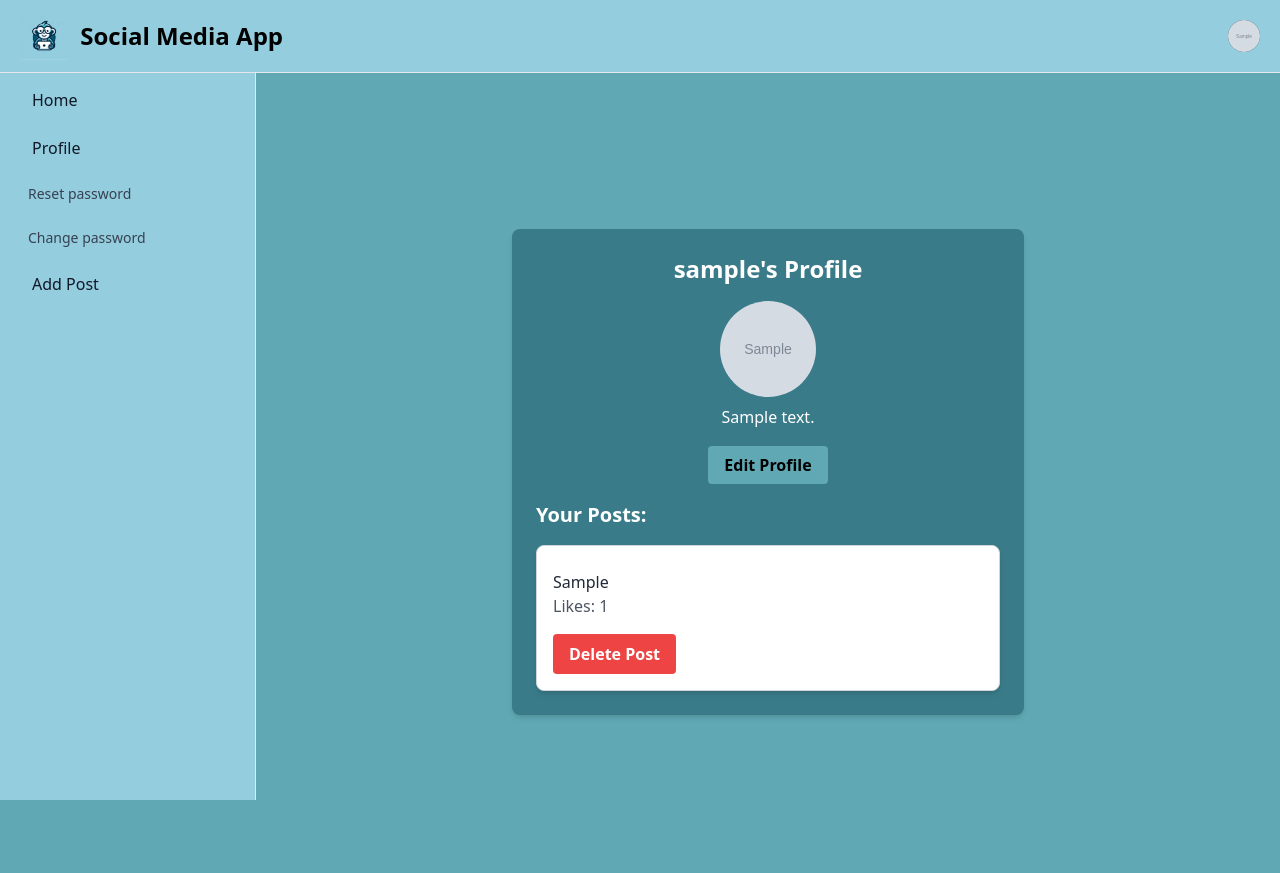
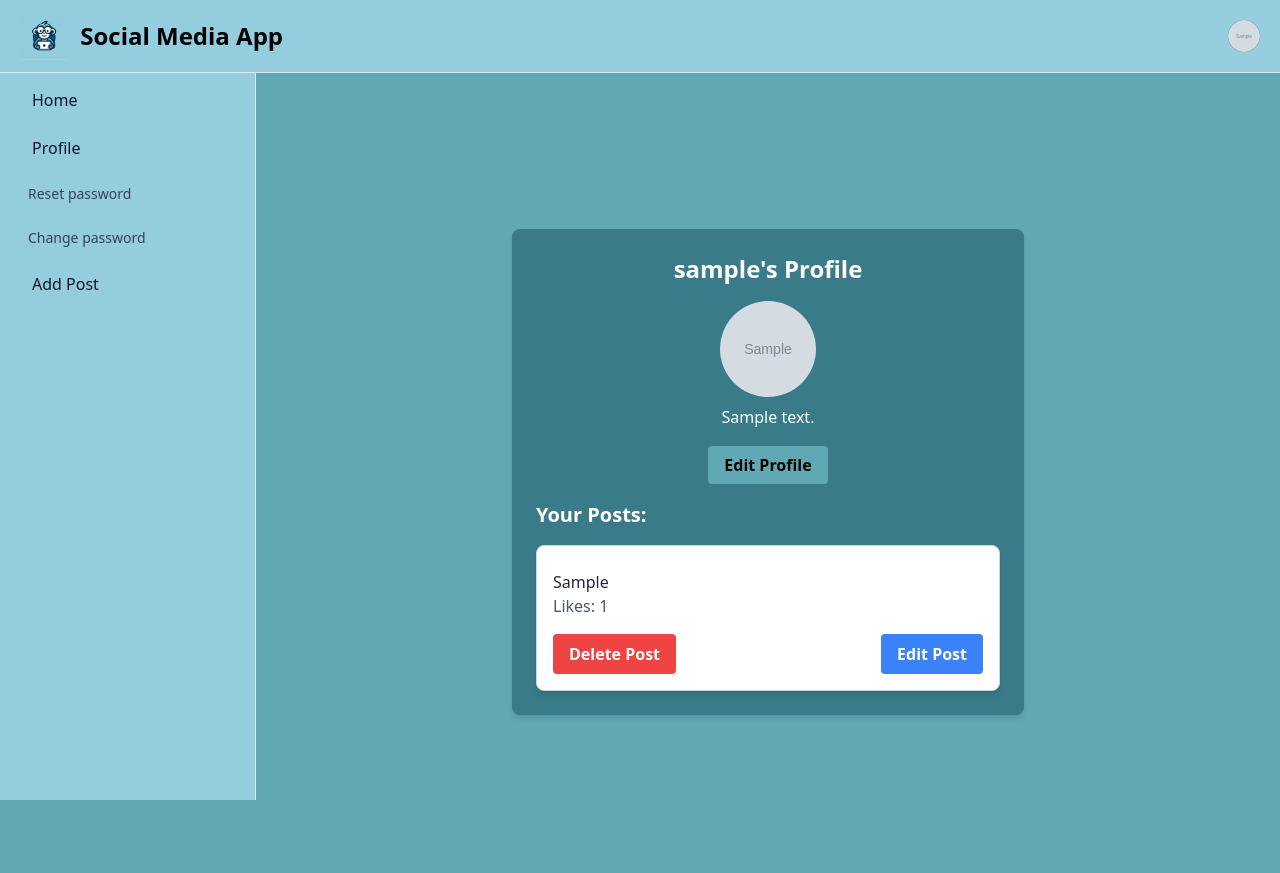
Before and after one commit to slmbakkenes/RampUpSocialMediaApp, a Django app: a page that uses templates/Profile/profile.html in a window 1280 px wide. Shown: the top 873 px of the page. Run offline with Django 5.2, Linux system fonts and the light colour scheme; a user stored in the database is signed in; tables that the repository leaves empty hold one stand-in row (values such as "Sample post"); grey boxes marked "Sample" are stand-in pictures; style sheets or scripts are compiled from the project's sources; some libraries are stand-ins or nearby versions.

Commit message:
Update profile.html

```diff
--- a/templates/Profile/profile.html
+++ b/templates/Profile/profile.html
@@ -3,34 +3,39 @@
 
 {% block content %}
     <div class="flex items-center justify-center min-h-screen">
-        <div class="max-w-lg w-full bg-[#3A7B8A] shadow-md rounded-lg p-6"> <!-- Darker background color -->
-            <h1 class="text-2xl font-bold text-center text-white">{{ user.username }}'s Profile</h1> <!-- Changed text color to white -->
+        <div class="max-w-lg w-full bg-[#3A7B8A] shadow-md rounded-lg p-6">
+            <h1 class="text-2xl font-bold text-center text-white">{{ user.username }}'s Profile</h1>
 
             <div class="mt-4 mb-6 text-center">
                 <img src="{{ profile.profile_img.url }}" alt="{{ user.username }}'s profile image"
                      class="rounded-full w-24 h-24 mx-auto">
-                <p class="mt-2 text-white">{{ profile.bio }}</p> <!-- Changed text color to white -->
+                <p class="mt-2 text-white">{{ profile.bio }}</p>
             </div>
 
             <div class="mb-6 text-center">
                 <a href="{% url 'profile_update' user.username %}"
-                   class="bg-[#60A9B4] hover:bg-blue-800 text-black font-bold py-2 px-4 rounded"> <!-- Adjusted button color -->
+                   class="bg-[#60A9B4] hover:bg-blue-800 text-black font-bold py-2 px-4 rounded">
                     Edit Profile
                 </a>
             </div>
 
-            <h2 class="text-xl mt-4 font-semibold text-white">Your Posts:</h2> <!-- Changed text color to white -->
+            <h2 class="text-xl mt-4 font-semibold text-white">Your Posts:</h2>
             {% if posts %}
                 <ul class="space-y-4 mt-4">
                     {% for post in posts %}
-                        <li class="border border-gray-300 p-4 rounded-lg shadow-md bg-white"> <!-- Changed background for posts to white -->
+                        <li class="border border-gray-300 p-4 rounded-lg shadow-md bg-white">
                             <p class="mt-2 text-gray-800">{{ post.caption }}</p>
                             <p class="text-gray-600">Likes: {{ post.no_of_likes }}</p>
-                            <div class="mt-4">
+                            <div class="mt-4 flex justify-between">
                                 <form action="{% url 'post_delete' post.id %}" method="post">
                                     {% csrf_token %}
                                     <button type="submit" class="bg-red-500 hover:bg-red-700 text-white font-bold py-2 px-4 rounded">
                                         Delete Post
+                                    </button>
+                                </form>
+                                <form action="{% url 'update_post' post.id %}" method="get">
+                                    <button type="submit" class="bg-blue-500 hover:bg-blue-700 text-white font-bold py-2 px-4 rounded ml-4">
+                                        Edit Post
                                     </button>
                                 </form>
                             </div>
```
